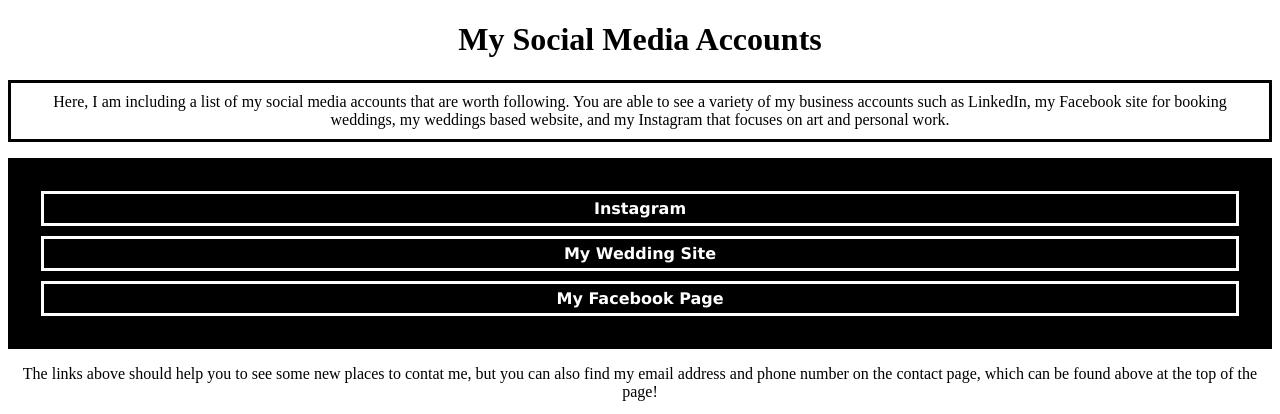
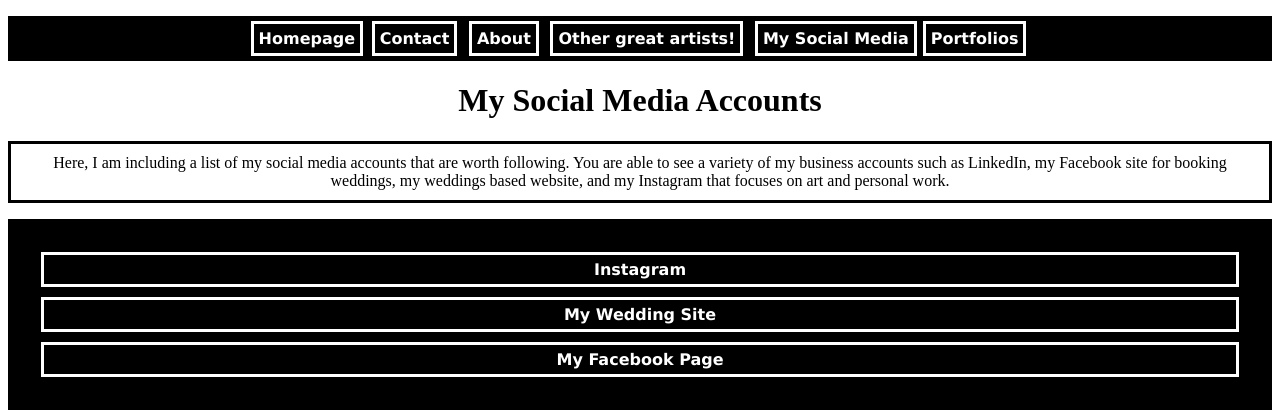
Before and after one commit to JordanRogers99/Photog-Website, a plain HTML site: page pages/socials.html in a window 1280 px wide. Shown: the top 414 px of the page. Drawn offline with Linux system fonts and the light colour scheme.

Commit message:
Previous changes were confusing. Everything in order.

```diff
--- a/pages/socials.html
+++ b/pages/socials.html
@@ -7,6 +7,26 @@
 </head>
 
 <body>
+    <ul class="links">
+        <li style="display:inline-block;">
+            <a id="Home" href="../index.html">Homepage</a>
+        </li>
+        <li style="display:inline-block;">
+            <a id="contact" href=" ./pages/contact.html">Contact</a>
+        </li>
+        <li style="display:inline-block;">
+            <a id="about" href=" ./pages/about.html">About</a>
+        </li>
+        <li style="display:inline-block;">
+            <a id="friendssites" href=" ./pages/friendssites.html">Other great artists!</a>
+        </li>
+        <li style="display:inline-block;">
+            <a id="socials" href="../pages/socials.html">My Social Media</a>
+        <li style="display:inline-block;">
+            <a id="portfolio" href=" ./pages/portfolio.html">Portfolios</a>
+        </li>
+    </ul>
+
 
 
 <h1 class="title-one">My Social Media Accounts</h1>
--- a/styles.css
+++ b/styles.css
@@ -25,6 +25,17 @@ body {
     font-weight: bold;
     font-family:Verdana, Geneva, Tahoma, sans-serif
 }
+
+#Home {
+    color: white;
+    background-color: transparent;
+    text-decoration: none;
+    padding: 5px;
+    border-style: solid;
+    margin: 0px;
+    display: inline;
+}
+
 
 #contact {
     color: white;
```
